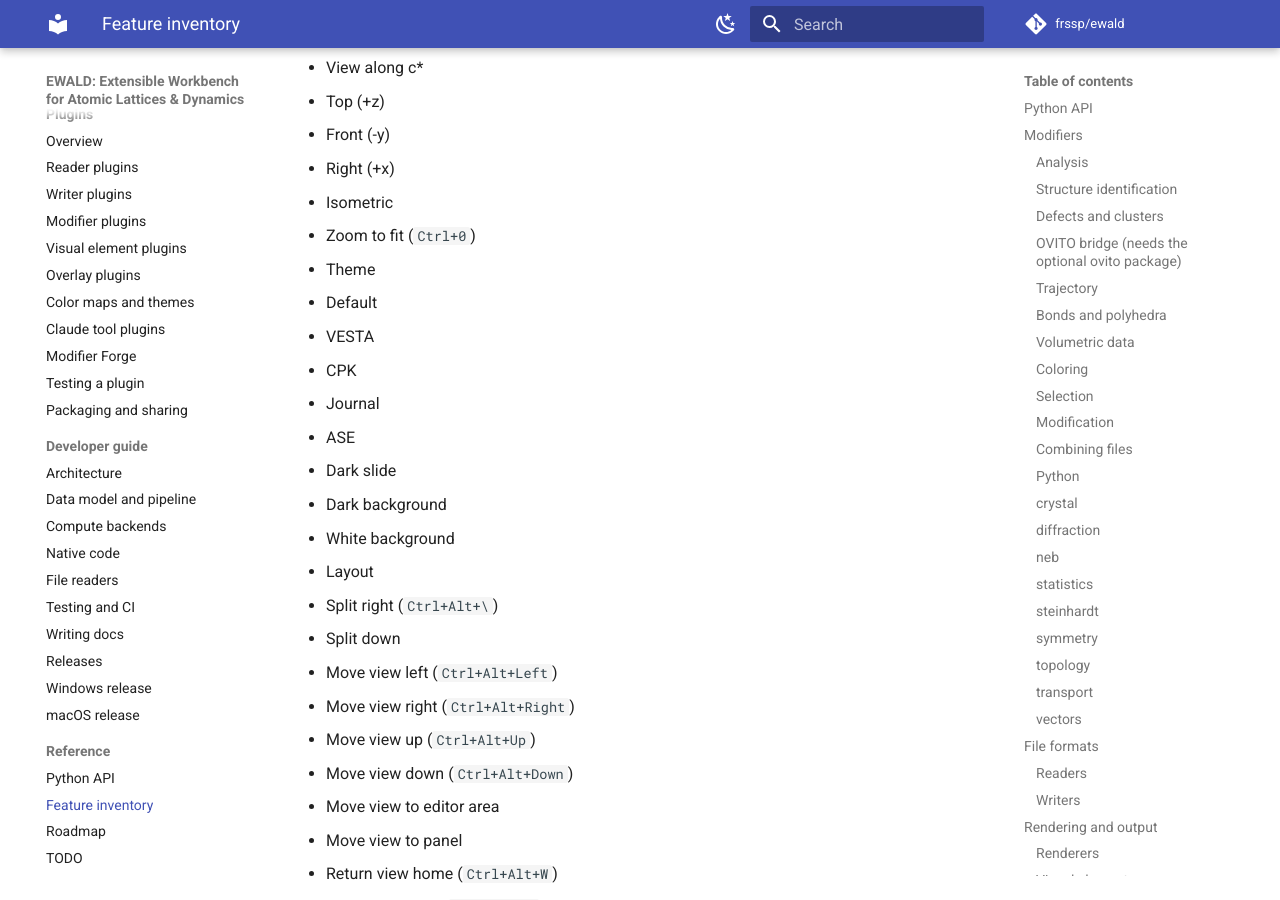
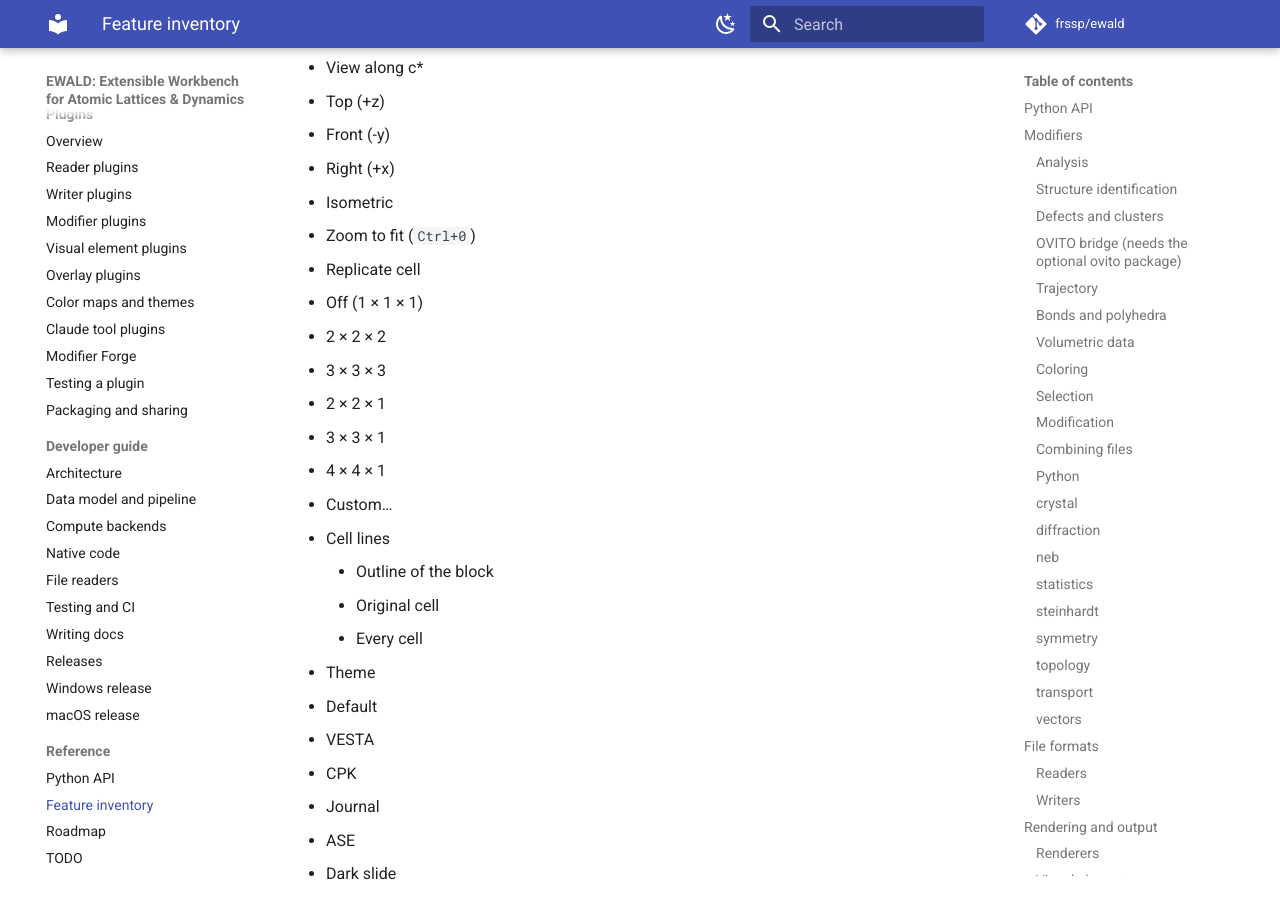
Before and after one commit to frssp/ewald, an MkDocs documentation site: the page built from docs/features.md, in a window 1280 px wide and 900 px high, scrolled down 23372 px. Built offline with MkDocs 1.6.1 and Material for MkDocs 9.7.7, drawn with Linux system fonts in a browser that asks for light colours; comment, search, counter and statistics services are not loaded; some of the changed text lies outside the part shown.

Commit message:
Regenerate feature inventory

```diff
--- a/docs/features.md
+++ b/docs/features.md
@@ -299,7 +299,7 @@ What gets drawn; every renderer draws every element. Plugins add more ([Visual e
 
 `size`, `direction`, `orthographic`, `zoom`, `background`, `transparent_background`, `ambient_occlusion`, `legend`, `show_cell`, `bonds`, `radius_scale`, `antialiasing`, `text`, `camera`, `renderer`, `samples`, `ao_samples`, `shadows`, `type_legend`, `scale_bar`, `dpi`, `quality`, `scale`, `theme`, `overlays`.
 
-Scene keywords `render()` also takes: `cell_color`, `cell_width`, `bond_radius`, `atom_style`, `mesh_limit`, `sphere_resolution`, `type_colors`, `type_radii`, `bond_pairs`, `trajectory_width`, `radius_preset`, `oxidation_states`, `coordination`, `vectors`, `arrow_resolution`, `visuals`, `boundary`, `boundary_bonds`.
+Scene keywords `render()` also takes: `cell_color`, `cell_width`, `bond_radius`, `atom_style`, `mesh_limit`, `sphere_resolution`, `type_colors`, `type_radii`, `bond_pairs`, `trajectory_width`, `radius_preset`, `oxidation_states`, `coordination`, `vectors`, `arrow_resolution`, `visuals`, `boundary`, `boundary_bonds`, `replicate`, `replicate_cell`.
 
 ## Command line
 
@@ -547,6 +547,18 @@ Edit › Preferences, one page per group; stored as JSON with only changed value
 - Right (+x)
 - Isometric
 - Zoom to fit (`Ctrl+0`)
+- Replicate cell
+  - Off (1 × 1 × 1)
+  - 2 × 2 × 2
+  - 3 × 3 × 3
+  - 2 × 2 × 1
+  - 3 × 3 × 1
+  - 4 × 4 × 1
+  - Custom…
+  - Cell lines
+    - Outline of the block
+    - Original cell
+    - Every cell
 - Theme
   - Default
   - VESTA
@@ -739,6 +751,18 @@ Edit › Preferences, one page per group; stored as JSON with only changed value
 - Show
   - Bonds
   - Simulation cell
+- Replicate cell
+  - Off (1 × 1 × 1)
+  - 2 × 2 × 2
+  - 3 × 3 × 3
+  - 2 × 2 × 1
+  - 3 × 3 × 1
+  - 4 × 4 × 1
+  - Custom…
+  - Cell lines
+    - Outline of the block
+    - Original cell
+    - Every cell
 - View along
   - a
   - b
```
